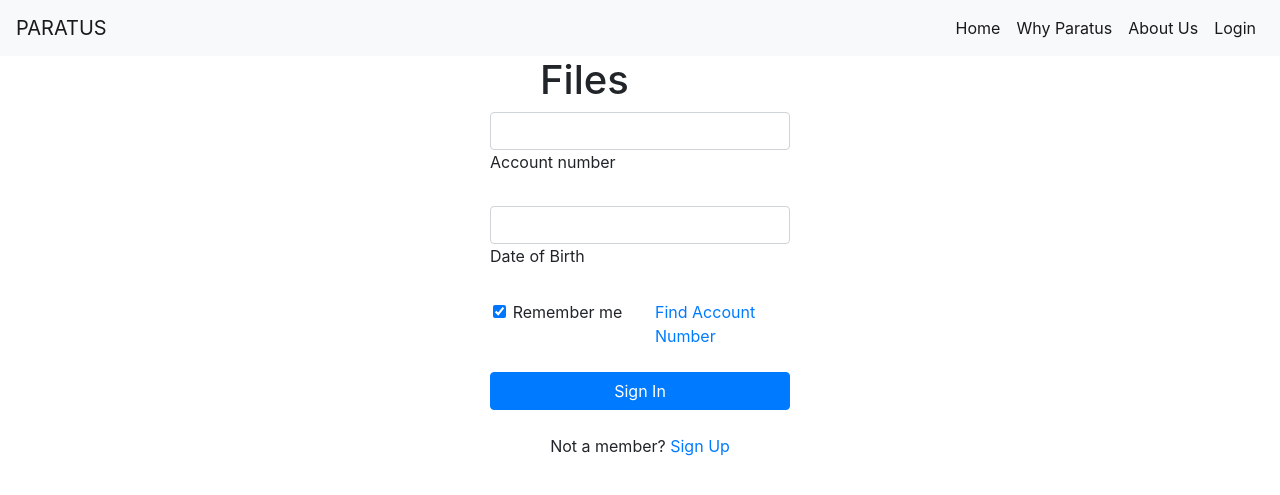
After one commit to FredRex1/CAP, a Python web app: template templates/files.html in a window 1280 px wide. The commit adds this page. Shown: the top 495 px of the page. Run offline with Jinja, Linux system fonts and the light colour scheme; the template is opened without the code that fills it, so the values that code supplies are empty.

Commit message:
after adding sql

```diff
--- /dev/null
+++ b/templates/files.html
@@ -0,0 +1,82 @@
+<!DOCTYPE html>
+<html>
+
+<head>
+	<link rel="stylesheet" href="https://cdn.jsdelivr.net/npm/bootstrap@4.3.1/dist/css/bootstrap.min.css"
+		integrity="sha384-ggOyR0iXCbMQv3Xipma34MD+dH/1fQ784/j6cY/iJTQUOhcWr7x9JvoRxT2MZw1T" crossorigin="anonymous">
+	<title>Files</title>
+</head>
+
+<body>
+	<nav class="navbar navbar-expand-lg navbar-light bg-light">
+		<a class="navbar-brand" href="{{ url_for('start')}}">PARATUS</a>
+		<button class="navbar-toggler" type="button" data-toggle="collapse" data-target="#navbarSupportedContent"
+			aria-controls="navbarSupportedContent" aria-expanded="false" aria-label="Toggle navigation">
+			<span class="navbar-toggler-icon"></span>
+		</button>
+
+		<div class="collapse navbar-collapse" id="navbarSupportedContent">
+			<ul class="navbar-nav text-right ml-auto">
+				<li class="nav-item active">
+					<a class="nav-link" href="{{ url_for('start')}}">Home <span class="sr-only">(current)</span></a>
+				</li>
+				<li class="nav-item active">
+					<a class="nav-link" href="{{ url_for('why')}}">Why Paratus<span class="sr-only">(current)</span></a>
+				</li>
+				<li class="nav-item active">
+					<a class="nav-link" href="{{ url_for('aboutus')}}">About Us <span
+							class="sr-only">(current)</span></a>
+				</li>
+				<li class="nav-item active">
+					<a class="nav-link" href="{{ url_for('login')}}">Login <span class="sr-only">(current)</span></a>
+				</li>
+			</ul>
+		</div>
+	</nav>
+	<div class="mx-auto" style="width: 200px;">
+		<h1>Files</h1>
+	</div>
+	<div class="mx-auto" style="width: 300px;">
+		<form action="{{ url_for('login') }}" method="post">
+      <div class="msg">{{ msg }}</div>
+			<div class="form-outline mb-4">
+				<input type="text" id="AccountNumber" name = "AccountNumber" class="form-control" />
+				<label class="form-label" for="AccountNumber">Account number</label>
+			</div>
+
+			<div class="form-outline mb-4">
+				<input type="text" id="dateofbirth" name = "dateofbirth" class="form-control" />
+				<label class="form-label" for="dateofbirth">Date of Birth</label>
+			</div>
+
+			<div class="row mb-4">
+				<div class="col d-flex justify-content-center">
+					<div class="form-check">
+						<input class="form-check-input" type="checkbox" value="" id="form2Example31" checked />
+						<label class="form-check-label" for="form2Example31"> Remember me </label>
+					</div>
+				</div>
+				<div class="col">
+					<a href="#!">Find Account Number</a>
+				</div>
+			</div>
+
+			<input type="submit" class="btn btn-primary btn-block mb-4" value="Sign In">
+			<div class="text-center">
+				<p>Not a member? <a href="{{ url_for('signup')}}">Sign Up</a></p>
+			</div>
+		</form>
+	</div>
+
+	<script src="https://code.jquery.com/jquery-3.3.1.slim.min.js"
+		integrity="sha384-q8i/X+965DzO0rT7abK41JStQIAqVgRVzpbzo5smXKp4YfRvH+8abtTE1Pi6jizo"
+		crossorigin="anonymous"></script>
+	<script src="https://cdn.jsdelivr.net/npm/popper.js@1.14.7/dist/umd/popper.min.js"
+		integrity="sha384-UO2eT0CpHqdSJQ6hJty5KVphtPhzWj9WO1clHTMGa3JDZwrnQq4sF86dIHNDz0W1"
+		crossorigin="anonymous"></script>
+	<script src="https://cdn.jsdelivr.net/npm/bootstrap@4.3.1/dist/js/bootstrap.min.js"
+		integrity="sha384-JjSmVgyd0p3pXB1rRibZUAYoIIy6OrQ6VrjIEaFf/nJGzIxFDsf4x0xIM+B07jRM"
+		crossorigin="anonymous"></script>
+</body>
+
+</html>
```
Also changed, not shown: Startpage.py (+69 -0 lines), templates/base.html (added, +21 -0 lines), templates/dbfile/SQLQuery1.sql (added, +8 -0 lines), templates/login.html (+18 -0 lines).
